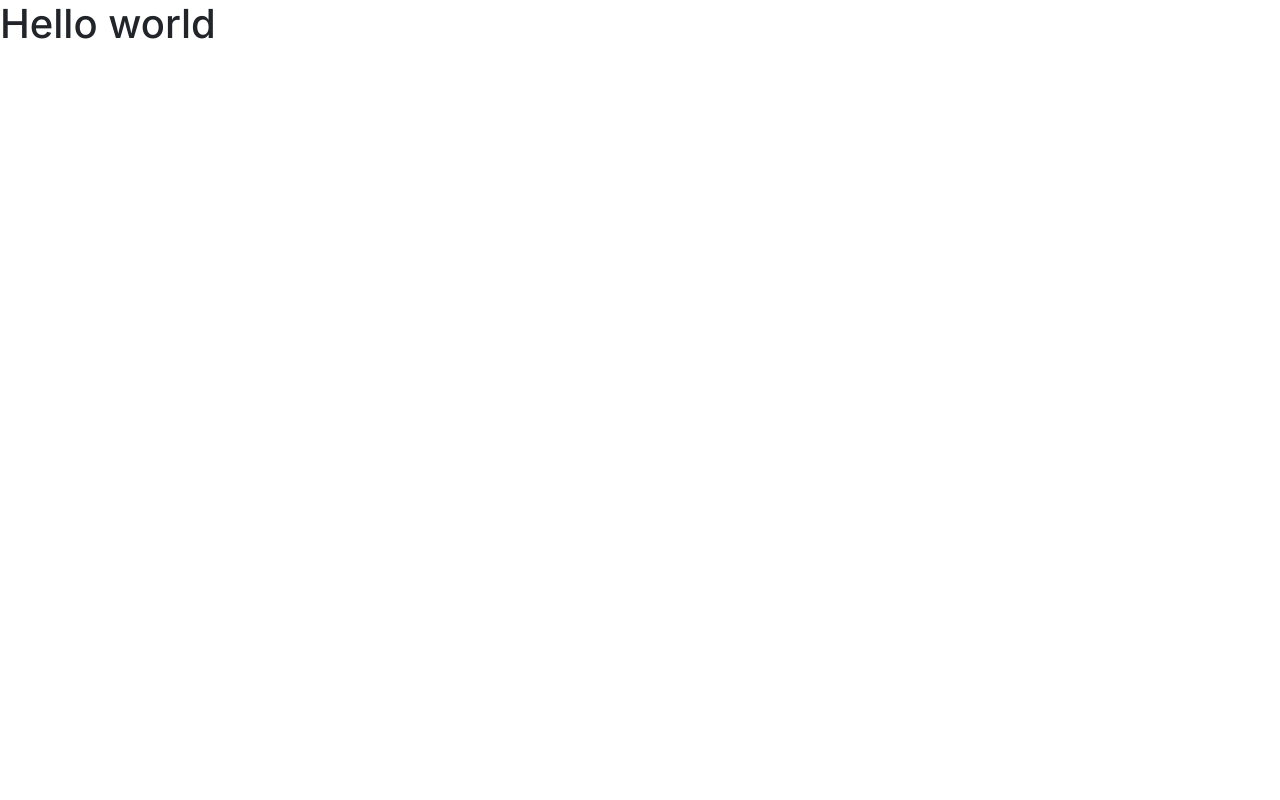
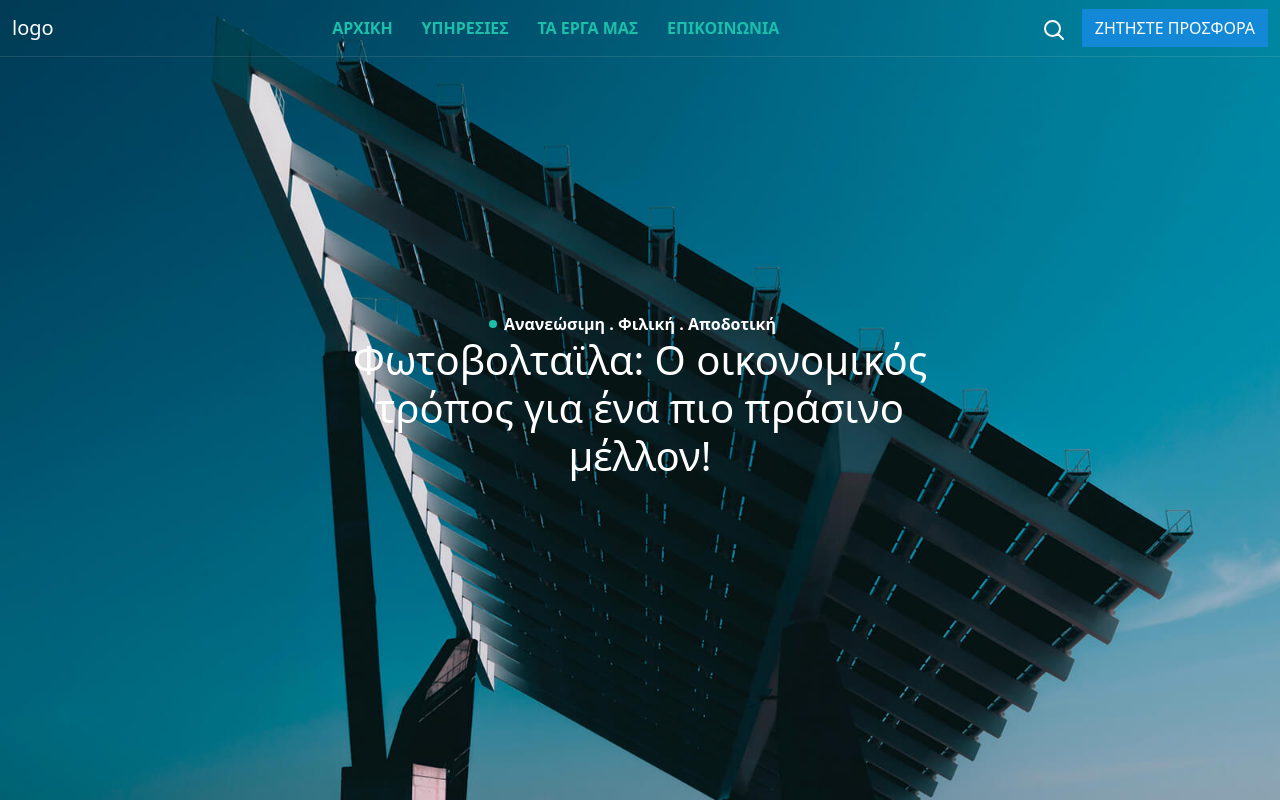
Before and after one commit to giorgos-grekis/ypsoum, a Next.js app: page / in a window 1280 px wide. Built offline with nearby package versions, Linux system fonts and the light colour scheme.

Commit message:
header homePage main image

```diff
--- a/src/app/globals.scss
+++ b/src/app/globals.scss
@@ -4,6 +4,10 @@
   --font-mono: ui-monospace, Menlo, Monaco, 'Cascadia Mono', 'Segoe UI Mono',
     'Roboto Mono', 'Oxygen Mono', 'Ubuntu Monospace', 'Source Code Pro',
     'Fira Mono', 'Droid Sans Mono', 'Courier New', monospace;
+
+  --primary-color: #1cbfaa;
+  --secondary-color: #1388d7;
+
 }
 
 /**********             **********/
@@ -22,13 +26,19 @@
 
 // 4. Include any default map overrides here
 
-$primary: purple;
-$danger: yellow;
+$primary: #1cbfaa;
+$secondary: #1388d7;
 
 $theme-colors: (
   "primary": $primary,
-  "danger": $danger
+  "secondary": $secondary
 );
+
+
+/*** BUTTONS ***/
+$btn-border-radius:           0px;
+$btn-border-radius-sm:        0px;
+$btn-border-radius-lg:        0px;
 
 
 // 5. Include remainder of required parts
@@ -95,6 +105,9 @@ $theme-colors: (
 
 
 
+
+
+
 * {
   box-sizing: border-box;
   padding: 0;
@@ -103,8 +116,13 @@ $theme-colors: (
 
 html,
 body {
-  max-width: 100vw;
-  overflow-x: hidden;
+  // max-width: 1800px;
+  margin: 0 auto;
+  // overflow-x: hidden;
+}
+
+a{
+  text-decoration: none;
 }
 
 // body {
--- a/src/app/layout.tsx
+++ b/src/app/layout.tsx
@@ -1,5 +1,13 @@
+import { ReactNode } from 'react'
+
+import { Inter } from 'next/font/google'
+
+import Header from '@/components/Layout/Header/Header'
+import Footer from '@/components/Layout/Footer/Footer'
+
+
 import './globals.scss'
-import { Inter } from 'next/font/google'
+
 
 const inter = Inter({ subsets: ['latin'] })
 
@@ -8,14 +16,17 @@ export const metadata = {
   description: 'Generated by create next app',
 }
 
-export default function RootLayout({
-  children,
-}: {
-  children: React.ReactNode
-}) {
+
+export default function RootLayout({children}: {children: ReactNode}) {
   return (
-    <html lang="en">
-      <body className={inter.className}>{children}</body>
+    <html lang="el">
+
+        <body>
+          <Header />
+           {children}
+          <Footer />
+        </body>
+
     </html>
   )
 }
--- a/src/app/page.tsx
+++ b/src/app/page.tsx
@@ -1,11 +1,12 @@
 import Image from 'next/image'
 import styles from './page.module.scss'
+import HomePage from '@/components/pages/HomePage'
 
 
 export default function Home() {
   return (
     <main className={''}>
-      <h1>Hello world</h1>
+      <HomePage />
     </main>
   )
 }
--- /dev/null
+++ b/src/components/Layout/Footer/Footer.tsx
@@ -0,0 +1,10 @@
+import React from 'react'
+import styles from './footer.module.scss'
+
+const Footer = () => {
+  return (
+    <div>Footer</div>
+  )
+}
+
+export default Footer
--- /dev/null
+++ b/src/components/Layout/Header/Header.tsx
@@ -0,0 +1,143 @@
+'use client'
+import React from 'react'
+
+import Button from 'react-bootstrap/Button';
+import Container from 'react-bootstrap/Container';
+import Form from 'react-bootstrap/Form';
+import Nav from 'react-bootstrap/Nav';
+import Navbar from 'react-bootstrap/Navbar';
+import NavDropdown from 'react-bootstrap/NavDropdown';
+
+import Link from 'next/link';
+import WdLink from '@/components/UI/WdLink';
+
+import styles from './header.module.scss';
+
+
+const Header = () => {
+
+
+
+  return (
+    // <div className={`border-bottom border-color-light-white ${styles.la}`}>
+
+    //   <nav className={` ${styles.navContainer} mx-2`}>
+    //     <div className={`${styles.logoContainer} bg-primary`}>
+    //       logo
+    //     </div>
+
+    //     <div className={`${styles.linksContaier}`}>
+    //       <WdLink href={`/`} className={`${styles.link}`}>
+    //         ΑΡΧΙΚΗ
+    //       </WdLink>
+
+    //       <WdLink href={`/`} className={`${styles.link}`}>
+    //         ΥΠΗΡΕΣΙΕΣ
+    //       </WdLink>
+
+    //       <WdLink href={`/`} className={`${styles.link}`}>
+    //         ΤΑ ΕΡΓΑ ΜΑΣ
+    //       </WdLink>
+
+    //       <WdLink href={`/`} className={`${styles.link}`}>
+    //         Η ΕΤΑΙΡΕΙΑ
+    //       </WdLink>
+
+    //       <WdLink href={`/`} className={`${styles.link}`}>
+    //         ΕΠΙΚΟΙΝΩΝΙΑ
+    //       </WdLink>
+    //     </div>
+
+    //     <div className={`${styles.searchContainer}`}>
+    //       <div className={styles.searchIcon}>
+    //         <svg xmlns="http://www.w3.org/2000/svg" fill="none" viewBox="0 0 24 24" strokeWidth={2} stroke="currentColor" className="w-1 h-1">
+    //           <path strokeLinecap="round" strokeLinejoin="round" d="M21 21l-5.197-5.197m0 0A7.5 7.5 0 105.196 5.196a7.5 7.5 0 0010.607 10.607z" />
+    //         </svg>
+    //       </div>
+
+    //       <button className="btn btn-secondary text-white">
+    //         ΖΗΤΗΣΤΕ ΠΡΟΣΦΟΡΑ
+    //       </button>
+    //     </div>
+
+    //   </nav>
+
+    //   {/* <div className={styles.borderBottom}></div> */}
+    // </div>
+
+
+    <Navbar bg="light" expand="lg" className={`${styles.headerContainer} `}>
+    <Container fluid>
+      <Navbar.Brand href="/" className="text-white">logo</Navbar.Brand>
+
+      <Navbar.Toggle aria-controls="navbarScroll" className="text-white" color='white' />
+
+      <Navbar.Collapse id="navbarScroll">
+        <Nav
+          className={`mx-auto my-2 my-lg-0 ${styles.linksContaier}`}
+          style={{ maxHeight: '100px' }}
+          navbarScroll
+        >
+
+          <Nav.Link href="/" className={`${styles.link}`}>
+            ΑΡΧΙΚΗ
+          </Nav.Link>
+
+          <Nav.Link href="/" className={`${styles.link}`}>
+            ΥΠΗΡΕΣΙΕΣ
+          </Nav.Link>
+
+          <Nav.Link href="/" className={`${styles.link}`}>
+            ΤΑ ΕΡΓΑ ΜΑΣ
+          </Nav.Link>
+
+          <Nav.Link href="/" className={`${styles.link}`}>
+             ΕΠΙΚΟΙΝΩΝΙΑ
+          </Nav.Link>
+
+          {/* <NavDropdown title="Link" id="navbarScrollingDropdown">
+            <NavDropdown.Item href="#action3" className={`${styles.link}`}>Action</NavDropdown.Item>
+            <NavDropdown.Item href="#action4">
+              Another action
+            </NavDropdown.Item>
+            <NavDropdown.Divider />
+            <NavDropdown.Item href="#action5" className={`${styles.link}`}>
+              Something else here
+            </NavDropdown.Item>
+          </NavDropdown> */}
+          {/* <Nav.Link href="#" disabled>
+            Link
+          </Nav.Link> */}
+
+        </Nav>
+
+
+        <div className={`${styles.searchContainer}`}>
+          <div className={styles.searchIcon}>
+            <svg xmlns="http://www.w3.org/2000/svg" fill="none" viewBox="0 0 24 24" strokeWidth={2} stroke="currentColor" className="w-1 h-1">
+              <path strokeLinecap="round" strokeLinejoin="round" d="M21 21l-5.197-5.197m0 0A7.5 7.5 0 105.196 5.196a7.5 7.5 0 0010.607 10.607z" />
+           </svg>
+           </div>
+
+          <button className="btn btn-secondary text-white">
+            ΖΗΤΗΣΤΕ ΠΡΟΣΦΟΡΑ
+         </button>
+        </div>
+
+        {/* <Form className="d-flex">
+          <Form.Control
+            type="search"
+            placeholder="Search"
+            className="me-2"
+            aria-label="Search"
+          />
+          <Button variant="outline-success">Search</Button>
+        </Form> */}
+      </Navbar.Collapse>
+    </Container>
+  </Navbar>
+
+  )
+}
+
+export default Header
--- /dev/null
+++ b/src/components/Layout/Header/header.module.scss
@@ -0,0 +1,62 @@
+.headerContainer {
+    position: sticky;
+    z-index: 3;
+    color: white;
+    // border-color: rgba(255,255,255,0.1) !important;
+    border-bottom:  1px solid rgba(255,255,255,0.1);
+}
+
+.navContainer {
+    display: flex;
+    justify-content: space-between;
+    align-items: center;
+    height: 95px;
+    background-color: transparent;
+
+
+}
+
+.borderBottom{
+    border-bottom: 1px solid black;
+}
+
+.logoContainer {
+    flex: 1;
+    display: flex;
+    justify-content: flex-start;
+    height: 100%;
+    align-items: center;
+}
+
+.linksContaier {
+    display: flex;
+    height: 100%;
+    flex: 1;
+    align-items: center;
+    justify-content: center;
+}
+
+.searchContainer {
+    // flex: 1;
+    display: flex;
+    align-items: center;
+    height: 100%;
+    justify-content: flex-end;
+    color: white;
+}
+
+.searchIcon {
+    width: 1.5rem;
+    height: 1.5rem;
+    margin-right: 1rem;
+
+    &:hover {
+        cursor: pointer;
+    }
+}
+
+.link {
+    color: var(--primary-color) !important;
+    margin: 0 0.4rem !important;
+    font-weight: bold !important;
+}
--- /dev/null
+++ b/src/components/UI/WdLink.tsx
@@ -0,0 +1,38 @@
+'use client'
+import React from "react";
+import Link from "next/link";
+// import { useRouter } from "next/router";
+
+interface WdLink {
+    href: string;
+    children: string;
+    className?: string;
+}
+
+// const getProperLink = (href: string, locale: string | undefined) => {
+//     if (href.startsWith("http")) {
+//         return href
+//     }
+//     if (href.startsWith("/")) {
+//         href = `${href.substring(1)}`;
+//     }
+//     return `/${locale}/${href}`
+// }
+
+const WdLink = ({ href:link, children, className }: WdLink) => {
+    // const router = useRouter();
+    // const locale = router?.locale;
+
+    // console.log('router: ', router);
+
+
+    // const link = getProperLink(href, locale);
+
+    return (
+        <Link href={link} locale={false} className={className}>
+            {children}
+        </Link>
+    );
+};
+
+export default WdLink;
--- /dev/null
+++ b/src/components/pages/HomePage.tsx
@@ -0,0 +1,49 @@
+import React from 'react'
+
+
+
+import Image from 'next/image';
+
+import styles from './homePage.module.scss';
+
+const HomePage = () => {
+
+
+    return (
+        <>
+
+                {/* hero image */}
+                <div className={`${styles.mainImageContainer}`}>
+                    <Image
+                        src="/images/homePage/upsoun-main-image.jpg"
+                        // width={500}
+                        // height={500}
+                        alt="Picture of the author"
+                        style={{objectFit:"cover"}}
+                        fill={true}
+                    />
+                {/* title */}
+                <div className={`${styles.titleContainer}`}>
+
+                    <div className={`${styles.text}`}>
+                        Ανανεώσιμη . Φιλική . Αποδοτική
+                    </div>
+
+                    <h1>
+                        Φωτοβολταϊλα: Ο οικονομικός τρόπος για ένα πιο πράσινο μέλλον!
+                    </h1>
+                </div>
+                </div>
+
+
+
+
+
+
+
+
+        </>
+    )
+}
+
+export default HomePage
--- /dev/null
+++ b/src/components/pages/homePage.module.scss
@@ -0,0 +1,34 @@
+
+
+.mainImageContainer{
+    width: 100vh;
+    height: auto;
+    // position: relative;
+}
+
+.titleContainer{
+    position: absolute;
+    top: 50%;
+    left: 50%;
+    transform: translate(-50%, -50%);
+    color: white;
+    text-align: center;
+}
+
+.text {
+    position: relative;
+    font-weight: bold;
+
+
+    &:before {
+        content: '';
+        position: absolute;
+        top: 50%;
+        left: auto;
+        width: 8px;
+        height: 8px;
+        border-radius: 50%;
+        background: var(--primary-color);
+        transform: translate(-15px,-50%)
+    }
+}
```
Also changed, not shown: public/images/homePage/upsoun-main-image.jpg (added), src/components/Layout/Footer/footer.module.scss (added).
